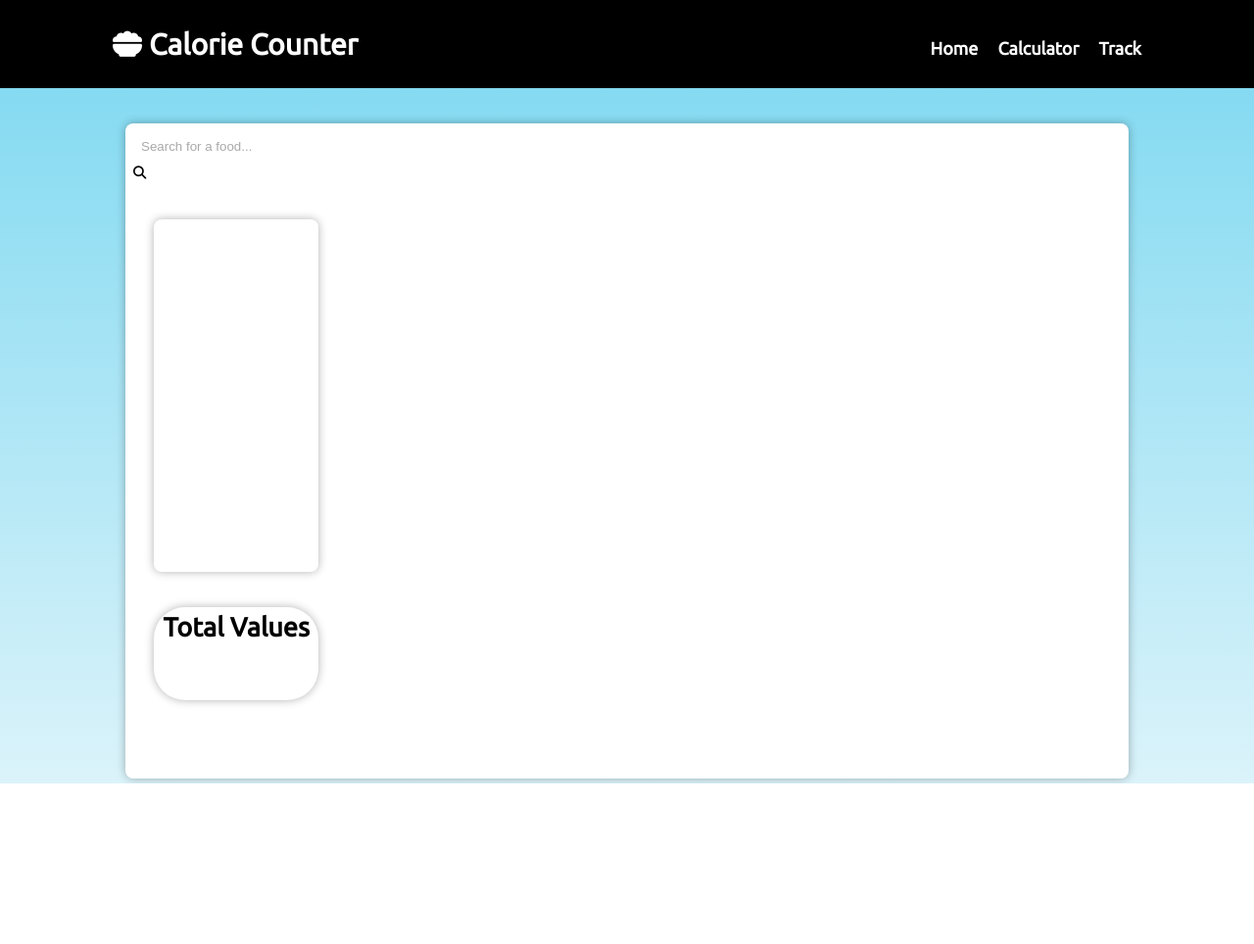
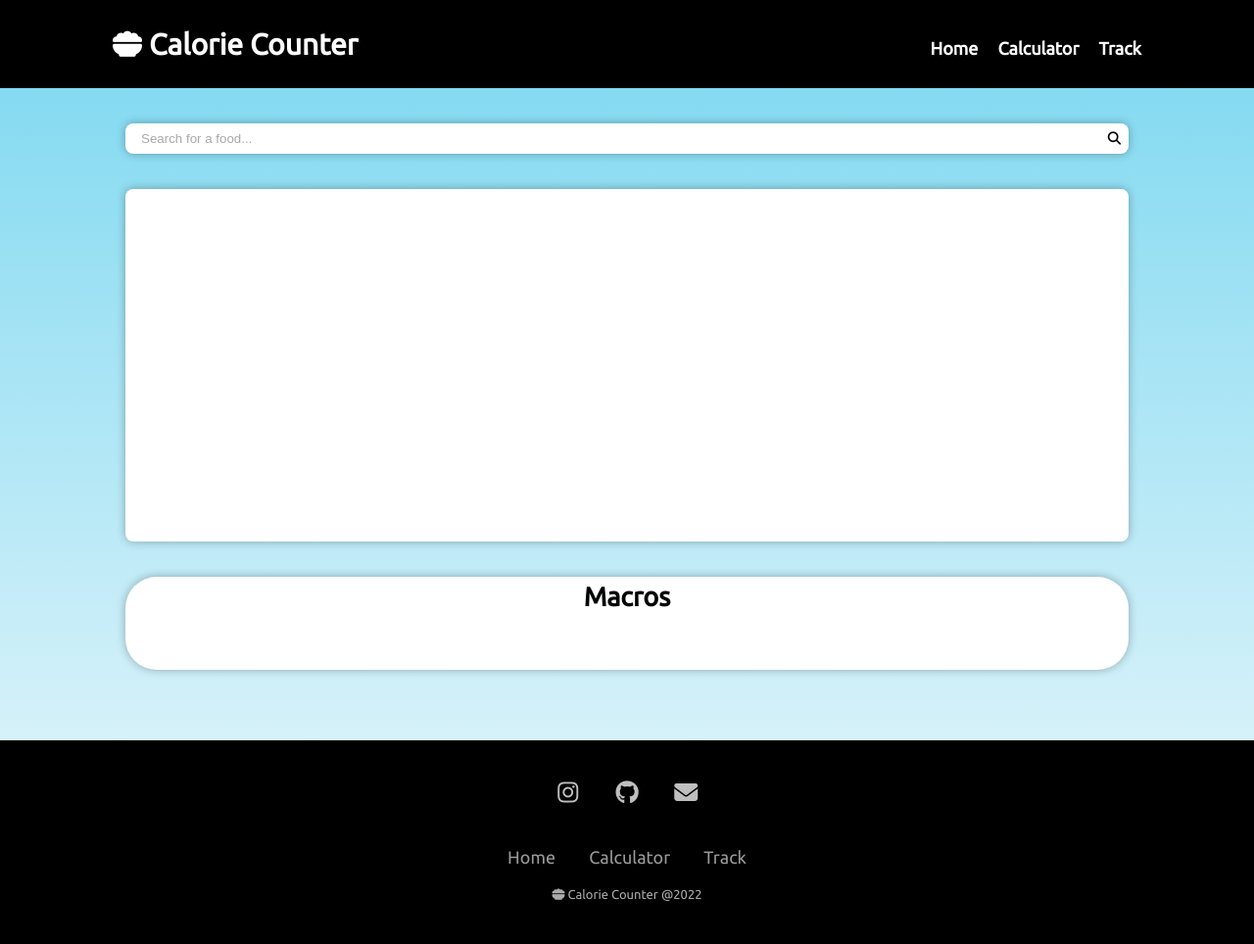
Before and after one commit to MuhammadArshad123/CalorieTracker, a plain HTML site: page tracker.html in a window 1280 px wide. Shown: the whole page at 98% size. Before the commit the page ends 800 px from the top, so only its background shows below. Drawn offline with nearby package versions, Linux system fonts and the light colour scheme.

Commit message:
Added footer to tracker

```diff
--- a/tracker.html
+++ b/tracker.html
@@ -14,6 +14,7 @@
     <title>Tracker</title>
   </head>
   <body>
+    <div class="tracker">
       <nav class="navbar">
         <div class="container">
           <div class="logo">
@@ -33,9 +34,6 @@
           </ul>
         </div>
       </nav>
-
-    <form class="searchBar">
-    <div class="tracker">
       <form class="searchBar">
         <input
           type="text"
@@ -49,16 +47,43 @@
 
       <section class="foodDiary"></section>
 
-      <section class="total">
-        <h2>Total Values</h2>
+      <div class="total">
+        <h2>Macros</h2>
         <div class="totalValues">
           <div class="totalCaloriesValue"></div>
           <div class="totalCarbsValue"></div>
           <div class="totalProteinValue"></div>
           <div class="totalFatsValue"></div>
         </div>
+      </div>
+
+      <section class="footer">
+        <div class="social">
+          <a href="https://www.instagram.com/vsaucek_89/" target="_blank"
+            ><i class="fa-brands fa-instagram"></i
+          ></a>
+          <a href="https://github.com/MuhammadArshad123" target="_blank"
+            ><i class="fa-brands fa-github"></i
+          ></a>
+          <a href="#"><i class="fa-solid fa-envelope"></i></a>
+        </div>
+        <ul class="list">
+          <li>
+            <a href="index.html">Home</a>
+          </li>
+          <li>
+            <a href="calculator.html">Calculator</a>
+          </li>
+          <li>
+            <a href="tracker.html">Track</a>
+          </li>
+        </ul>
+        <p class="copyright">
+          <i class="fa-solid fa-bowl-food"></i> Calorie Counter @2022
+        </p>
       </section>
     </div>
+
     <script src="tracker.js"></script>
   </body>
 </html>
```
Lines whose indentation alone changed are shown as unchanged.
